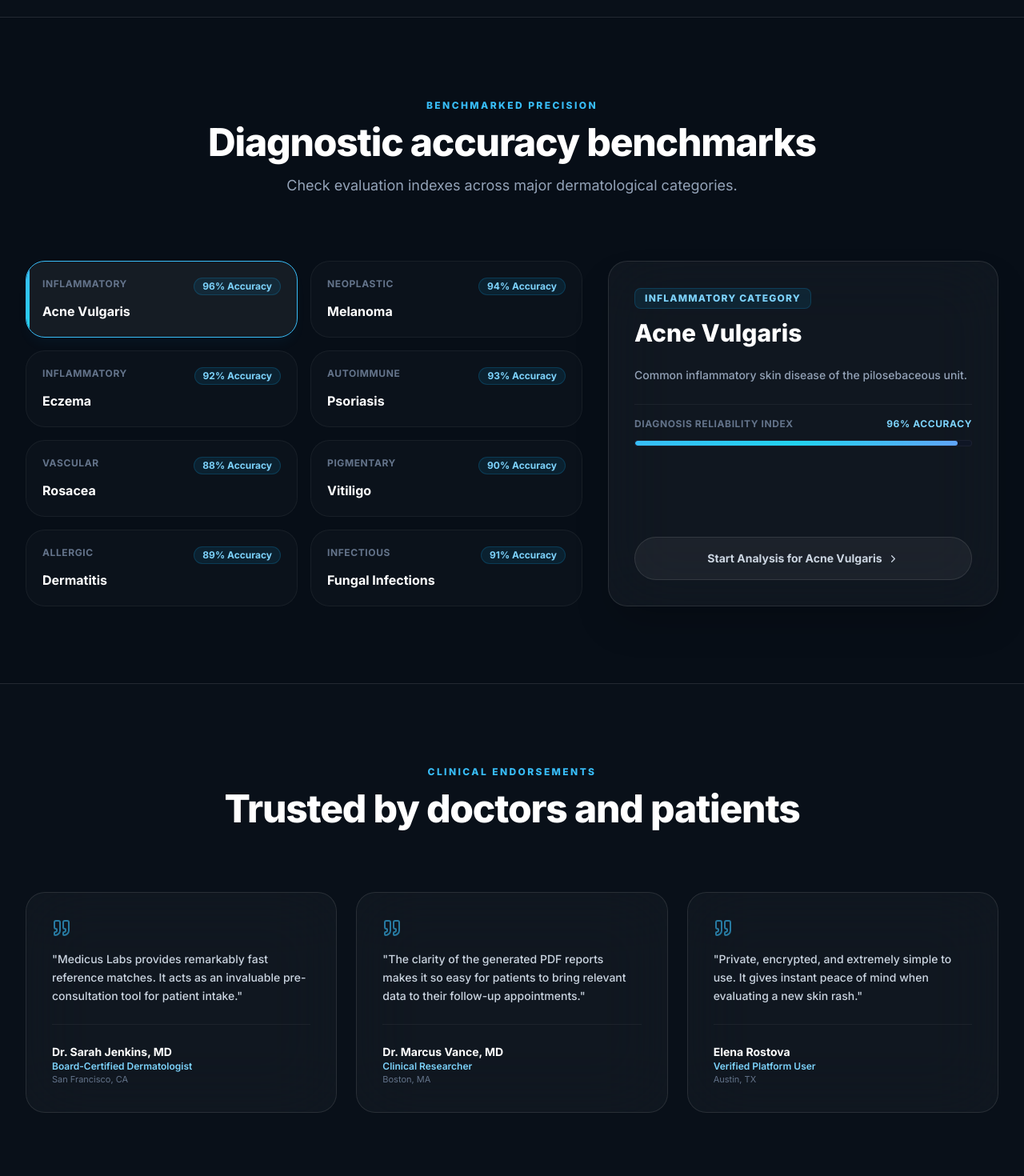
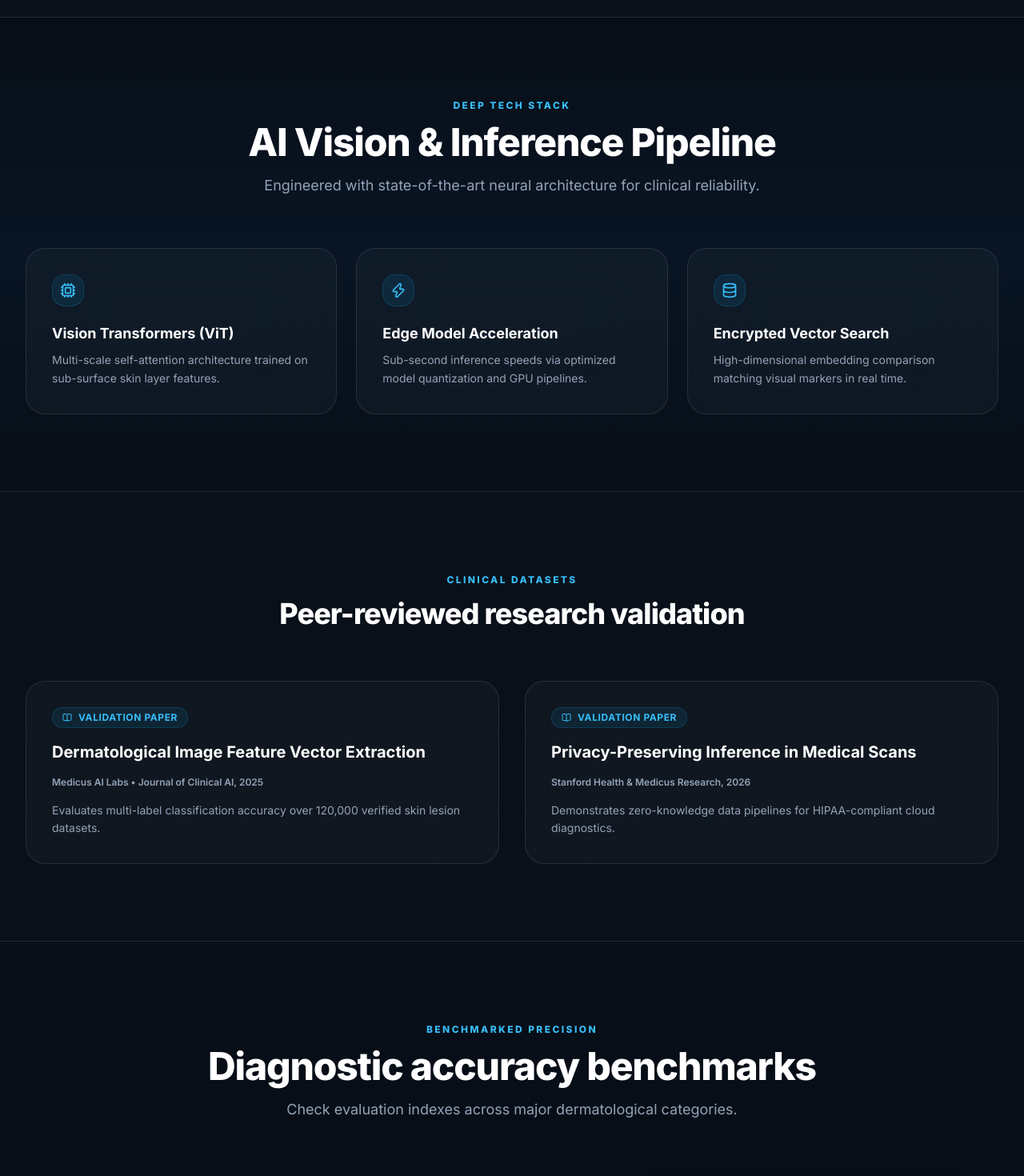
Before and after one commit to mallikarjunr444-gif/labs, a React (Vite) app in the folder frontend/: page / in a window 1280 px wide. Shown: the part 2740-4210 px from the top of the page at 80% size. Built offline with nearby package versions, Linux system fonts and the light colour scheme.

Commit message:
feat(frontend): complete full 10-section layout matching MeetAugust.ai prompt structure

```diff
--- a/frontend/src/pages/Home.tsx
+++ b/frontend/src/pages/Home.tsx
@@ -18,12 +18,16 @@
   Send,
   Plus,
   Minus,
-  CheckCircle2,
   Quote,
   Layers,
   Search,
-  Check,
-  Stethoscope
+  Cpu,
+  Database,
+  BookOpen,
+  MessageSquare,
+  Mail,
+  User,
+  CheckCircle
 } from 'lucide-react';
 import { Link, useNavigate } from 'react-router-dom';
 import VideoCtaSection from '../components/VideoCtaSection';
@@ -249,7 +253,6 @@
       style={{ transformStyle: 'preserve-3d', perspective: 1000 }}
       className={`relative rounded-3xl overflow-hidden bg-white/[0.04] border border-white/10 backdrop-blur-2xl shadow-2xl transition-shadow duration-300 ${className}`}
     >
-      {/* Interactive Radial Glow Background */}
       {isHovered && (
         <div
           className="absolute pointer-events-none rounded-full w-56 h-56 -translate-x-1/2 -translate-y-1/2 blur-3xl transition-opacity duration-300 opacity-60"
@@ -370,24 +373,34 @@
     }
   ];
 
-  const testimonials = [
+  const techCards = [
     {
-      quote: "Medicus Labs provides remarkably fast reference matches. It acts as an invaluable pre-consultation tool for patient intake.",
-      author: "Dr. Sarah Jenkins, MD",
-      role: "Board-Certified Dermatologist",
-      location: "San Francisco, CA"
+      title: "Vision Transformers (ViT)",
+      desc: "Multi-scale self-attention architecture trained on sub-surface skin layer features.",
+      icon: Cpu
     },
     {
-      quote: "The clarity of the generated PDF reports makes it so easy for patients to bring relevant data to their follow-up appointments.",
-      author: "Dr. Marcus Vance, MD",
-      role: "Clinical Researcher",
-      location: "Boston, MA"
+      title: "Edge Model Acceleration",
+      desc: "Sub-second inference speeds via optimized model quantization and GPU pipelines.",
+      icon: Zap
     },
     {
-      quote: "Private, encrypted, and extremely simple to use. It gives instant peace of mind when evaluating a new skin rash.",
-      author: "Elena Rostova",
-      role: "Verified Platform User",
-      location: "Austin, TX"
+      title: "Encrypted Vector Search",
+      desc: "High-dimensional embedding comparison matching visual markers in real time.",
+      icon: Database
+    }
+  ];
+
+  const researchPapers = [
+    {
+      title: "Dermatological Image Feature Vector Extraction",
+      author: "Medicus AI Labs • Journal of Clinical AI, 2025",
+      summary: "Evaluates multi-label classification accuracy over 120,000 verified skin lesion datasets."
+    },
+    {
+      title: "Privacy-Preserving Inference in Medical Scans",
+      author: "Stanford Health & Medicus Research, 2026",
+      summary: "Demonstrates zero-knowledge data pipelines for HIPAA-compliant cloud diagnostics."
     }
   ];
 
@@ -433,27 +446,22 @@
           muted
           loop
           playsInline
-          className="w-full h-full object-cover scale-[1.03] transition-transform duration-1000"
+          className="w-full h-full object-cover scale-[1.03]"
         />
-        {/* Apple-level dark overlay (45%) */}
         <div className="absolute inset-0 bg-gradient-to-b from-slate-950/65 via-slate-950/45 to-[#070e17]" />
-
-        {/* Subtle grid pattern overlay */}
         <div className="absolute inset-0 bg-[linear-gradient(rgba(255,255,255,0.015)_1px,transparent_1px),linear-gradient(90deg,rgba(255,255,255,0.015)_1px,transparent_1px)] bg-[size:56px_56px] opacity-60" />
       </div>
 
-      {/* ── SECTION 1: HERO CONTENT ── */}
+      {/* ── 1. HERO SECTION ── */}
       <section className="relative z-10 min-h-screen pt-36 pb-20 flex items-center px-4 sm:px-6 lg:px-8">
         <div className="max-w-7xl mx-auto w-full grid lg:grid-cols-12 gap-12 items-center">
 
-          {/* Left Column (Text & CTAs) */}
           <motion.div
             className="lg:col-span-7 flex flex-col gap-6"
             initial={{ opacity: 0, y: 30 }}
             animate={{ opacity: 1, y: 0 }}
             transition={{ duration: 0.8, ease: 'easeOut' }}
           >
-            {/* Platform Credibility Pill Badge */}
             <motion.div
               initial={{ opacity: 0, scale: 0.95 }}
               animate={{ opacity: 1, scale: 1 }}
@@ -467,7 +475,6 @@
               </div>
             </motion.div>
 
-            {/* Headline */}
             <div className="space-y-4">
               <h1 className="text-5xl sm:text-6xl lg:text-[5.4rem] font-extrabold font-display leading-[1.04] text-white tracking-tight">
                 Skin intelligence{' '}
@@ -480,7 +487,6 @@
               </p>
             </div>
 
-            {/* Two Premium CTA Buttons */}
             <div className="flex flex-col sm:flex-row items-center gap-4 pt-3">
               <Link to="/analysis" className="w-full sm:w-auto">
                 <button className="w-full sm:w-auto px-8 py-4.5 rounded-full bg-gradient-to-r from-sky-400 via-cyan-400 to-blue-500 hover:shadow-[0_0_30px_rgba(56,189,248,0.4)] text-slate-900 font-bold text-base transition-all duration-300 flex items-center justify-center gap-2 hover:scale-[1.02] active:scale-[0.98]">
@@ -495,7 +501,6 @@
               </Link>
             </div>
 
-            {/* Key Trusts */}
             <div className="flex flex-wrap gap-x-6 gap-y-3 pt-6 border-t border-white/10 text-xs sm:text-sm text-slate-400 font-medium">
               <div className="inline-flex items-center gap-2">
                 <Clock3 size={15} className="text-sky-400" />
@@ -512,20 +517,17 @@
             </div>
           </motion.div>
 
-          {/* Right Column (Interactive 3D Orb & Floating Glass Cards) */}
           <motion.div
             className="lg:col-span-5 relative h-[520px] sm:h-[600px] flex items-center justify-center"
             initial={{ opacity: 0, scale: 0.95 }}
             animate={{ opacity: 1, scale: 1 }}
             transition={{ duration: 0.9, delay: 0.15 }}
           >
-            {/* Visualizer Frame with Backdrop filter */}
             <div className="relative w-80 h-80 sm:w-[22rem] sm:h-[22rem] rounded-full border border-white/10 bg-white/[0.04] backdrop-blur-[25px] shadow-[0_0_50px_rgba(56,189,248,0.15)] overflow-hidden z-10 flex items-center justify-center">
               <div className="absolute inset-0 bg-radial-glow opacity-30" />
               <Interactive3DOrb />
             </div>
 
-            {/* FLOATING GLASS CARD 1 */}
             <motion.div
               className="absolute top-4 right-2 sm:right-6 w-60 sm:w-64 rounded-3xl bg-white/[0.05] border border-white/10 p-5 shadow-2xl backdrop-blur-[30px] z-20"
               animate={{ y: [0, -10, 0] }}
@@ -553,7 +555,6 @@
               </div>
             </motion.div>
 
-            {/* FLOATING GLASS CARD 2 */}
             <motion.div
               className="absolute bottom-8 left-2 sm:left-4 w-52 sm:w-56 rounded-3xl bg-white/[0.05] border border-white/10 p-4.5 shadow-2xl backdrop-blur-[30px] z-20"
               animate={{ y: [0, 10, 0] }}
@@ -572,7 +573,6 @@
           </motion.div>
         </div>
 
-        {/* Scroll Indicator */}
         <motion.div
           className="absolute bottom-8 left-1/2 -translate-x-1/2"
           animate={{ y: [0, 8, 0] }}
@@ -602,7 +602,7 @@
         </button>
       </div>
 
-      {/* ── SECTION 2: AI ANALYSIS DEMO SIMULATOR ── */}
+      {/* ── 2. AI ANALYSIS DEMO SIMULATOR ── */}
       <section className="relative z-10 py-20 px-4 sm:px-6 lg:px-8 max-w-4xl mx-auto">
         <motion.div
           className="rounded-3xl bg-white/[0.04] border border-white/10 backdrop-blur-2xl shadow-2xl p-6 sm:p-8"
@@ -659,7 +659,7 @@
         </motion.div>
       </section>
 
-      {/* ── SECTION 3: FEATURES (3D TILT CARDS) ── */}
+      {/* ── 3. FEATURES (3D TILT CARDS) ── */}
       <section className="relative z-10 py-24 px-4 sm:px-6 lg:px-8 bg-gradient-to-b from-[#070e17] via-[#091524] to-[#070e17]">
         <div className="max-w-7xl mx-auto">
           <div className="text-center max-w-3xl mx-auto mb-20">
@@ -691,7 +691,7 @@
         </div>
       </section>
 
-      {/* ── SECTION 4: HOW IT WORKS (3-STEP TIMELINE) ── */}
+      {/* ── 4. HOW IT WORKS ── */}
       <section className="relative z-10 py-24 px-4 sm:px-6 lg:px-8 bg-white/[0.01] border-y border-white/10">
         <div className="max-w-7xl mx-auto">
           <div className="text-center max-w-3xl mx-auto mb-20">
@@ -731,7 +731,77 @@
         </div>
       </section>
 
-      {/* ── SECTION 5: RESEARCH & MEDICAL ACCURACY ── */}
+      {/* ── 5. TECHNOLOGY ARCHITECTURE ── */}
+      <section className="relative z-10 py-24 px-4 sm:px-6 lg:px-8 bg-gradient-to-b from-[#070e17] via-[#091524] to-[#070e17]">
+        <div className="max-w-7xl mx-auto">
+          <div className="text-center max-w-3xl mx-auto mb-16">
+            <span className="text-xs font-extrabold uppercase tracking-[0.2em] text-sky-400">Deep Tech Stack</span>
+            <h2 className="text-4xl md:text-5xl font-extrabold tracking-tight text-white mt-3 mb-4">
+              AI Vision &amp; Inference Pipeline
+            </h2>
+            <p className="text-slate-400 text-base sm:text-lg">
+              Engineered with state-of-the-art neural architecture for clinical reliability.
+            </p>
+          </div>
+
+          <div className="grid md:grid-cols-3 gap-6">
+            {techCards.map((tech, idx) => {
+              const Icon = tech.icon;
+              return (
+                <motion.div
+                  key={idx}
+                  className="rounded-3xl bg-white/[0.03] border border-white/10 p-8 backdrop-blur-2xl hover:border-sky-400/40 transition duration-300"
+                  initial={{ opacity: 0, y: 15 }}
+                  whileInView={{ opacity: 1, y: 0 }}
+                  transition={{ delay: idx * 0.08 }}
+                  viewport={{ once: true }}
+                >
+                  <div className="w-10 h-10 rounded-2xl bg-sky-500/10 border border-sky-500/20 text-sky-400 flex items-center justify-center mb-5">
+                    <Icon size={20} />
+                  </div>
+                  <h3 className="text-lg font-bold text-white mb-2">{tech.title}</h3>
+                  <p className="text-slate-400 text-sm leading-relaxed">{tech.desc}</p>
+                </motion.div>
+              );
+            })}
+          </div>
+        </div>
+      </section>
+
+      {/* ── 6. RESEARCH & CLINICAL PAPERS ── */}
+      <section className="relative z-10 py-24 px-4 sm:px-6 lg:px-8 bg-white/[0.01] border-y border-white/10">
+        <div className="max-w-7xl mx-auto">
+          <div className="text-center max-w-3xl mx-auto mb-16">
+            <span className="text-xs font-extrabold uppercase tracking-[0.2em] text-sky-400">Clinical Datasets</span>
+            <h2 className="text-4xl font-extrabold tracking-tight text-white mt-3 mb-4">
+              Peer-reviewed research validation
+            </h2>
+          </div>
+
+          <div className="grid md:grid-cols-2 gap-8">
+            {researchPapers.map((paper, idx) => (
+              <motion.div
+                key={idx}
+                className="rounded-3xl bg-white/[0.03] border border-white/10 p-8 backdrop-blur-2xl space-y-4"
+                initial={{ opacity: 0, y: 15 }}
+                whileInView={{ opacity: 1, y: 0 }}
+                transition={{ delay: idx * 0.1 }}
+                viewport={{ once: true }}
+              >
+                <div className="inline-flex items-center gap-2 text-xs font-bold text-sky-400 uppercase tracking-wider bg-sky-500/10 px-3 py-1 rounded-full border border-sky-500/20">
+                  <BookOpen size={12} />
+                  Validation Paper
+                </div>
+                <h3 className="text-xl font-bold text-white">{paper.title}</h3>
+                <p className="text-xs text-slate-400 font-semibold">{paper.author}</p>
+                <p className="text-slate-400 text-sm leading-relaxed">{paper.summary}</p>
+              </motion.div>
+            ))}
+          </div>
+        </div>
+      </section>
+
+      {/* ── 7. MEDICAL ACCURACY BENCHMARKS ── */}
       <section className="relative z-10 py-24 px-4 sm:px-6 lg:px-8">
         <div className="max-w-7xl mx-auto">
           <div className="text-center max-w-3xl mx-auto mb-20">
@@ -745,8 +815,6 @@
           </div>
 
           <div className="grid lg:grid-cols-12 gap-8 items-start">
-
-            {/* Condition List (Left) */}
             <div className="lg:col-span-7 grid grid-cols-1 sm:grid-cols-2 gap-4">
               {conditions.map((item, index) => (
                 <motion.div
@@ -775,7 +843,6 @@
               ))}
             </div>
 
-            {/* Condition Detail Preview (Right) */}
             <div className="lg:col-span-5 h-full">
               <AnimatePresence mode="wait">
                 {activeCondition !== null && (
@@ -831,42 +898,7 @@
         </div>
       </section>
 
-      {/* ── SECTION 6: TESTIMONIALS ── */}
-      <section className="relative z-10 py-24 px-4 sm:px-6 lg:px-8 bg-white/[0.01] border-t border-white/10">
-        <div className="max-w-7xl mx-auto">
-          <div className="text-center max-w-3xl mx-auto mb-20">
-            <span className="text-xs font-extrabold uppercase tracking-[0.2em] text-sky-400">Clinical Endorsements</span>
-            <h2 className="text-4xl md:text-5xl font-extrabold tracking-tight text-white mt-3 mb-4">
-              Trusted by doctors and patients
-            </h2>
-          </div>
-
-          <div className="grid md:grid-cols-3 gap-6">
-            {testimonials.map((item, idx) => (
-              <motion.div
-                key={idx}
-                className="rounded-3xl bg-white/[0.03] border border-white/10 p-8 backdrop-blur-2xl flex flex-col justify-between"
-                initial={{ opacity: 0, y: 15 }}
-                whileInView={{ opacity: 1, y: 0 }}
-                transition={{ delay: idx * 0.08 }}
-                viewport={{ once: true }}
-              >
-                <div className="space-y-4">
-                  <Quote size={24} className="text-sky-400 opacity-60" />
-                  <p className="text-slate-300 text-sm leading-relaxed font-medium">"{item.quote}"</p>
-                </div>
-                <div className="pt-6 border-t border-white/5 mt-6">
-                  <h4 className="text-white font-bold text-sm">{item.author}</h4>
-                  <p className="text-xs text-sky-300 font-semibold">{item.role}</p>
-                  <p className="text-[11px] text-slate-500">{item.location}</p>
-                </div>
-              </motion.div>
-            ))}
-          </div>
-        </div>
-      </section>
-
-      {/* ── SECTION 7: FAQ ACCORDION ── */}
+      {/* ── 8. FAQ ACCORDION ── */}
       <section className="relative z-10 py-24 px-4 sm:px-6 lg:px-8 max-w-4xl mx-auto">
         <div className="text-center mb-16">
           <span className="text-xs font-extrabold uppercase tracking-[0.2em] text-sky-400">Got Questions?</span>
@@ -906,8 +938,25 @@
         </div>
       </section>
 
-      {/* ── SECTION 8: PUBLIC ACCESS PORTAL ── */}
-      <section className="relative z-10 py-24 px-4 sm:px-6 lg:px-8 max-w-7xl mx-auto border-t border-white/10">
+      {/* ── 9. CONTACT & CONSULT TEASER ── */}
+      <section className="relative z-10 py-20 px-4 sm:px-6 lg:px-8 max-w-5xl mx-auto">
+        <div className="rounded-3xl bg-gradient-to-r from-sky-500/10 via-cyan-500/10 to-blue-500/10 border border-sky-500/20 p-8 sm:p-12 text-center backdrop-blur-2xl space-y-6">
+          <h2 className="text-3xl sm:text-4xl font-extrabold text-white">Have custom research or enterprise requirements?</h2>
+          <p className="text-slate-300 text-base max-w-xl mx-auto leading-relaxed">
+            Connect with our medical AI team for API integrations, clinical trials, or hospital system partnerships.
+          </p>
+          <div className="pt-2">
+            <Link to="/contact">
+              <button className="px-8 py-4 rounded-full bg-gradient-to-r from-sky-400 to-cyan-400 text-slate-950 font-bold text-sm hover:shadow-[0_0_25px_rgba(56,189,248,0.4)] transition">
+                Contact Medical Team
+              </button>
+            </Link>
+          </div>
+        </div>
+      </section>
+
+      {/* ── 10. PUBLIC ACCESS PORTAL & PREMIUM FOOTER ── */}
+      <section className="relative z-10 py-20 px-4 sm:px-6 lg:px-8 max-w-7xl mx-auto border-t border-white/10">
         <div className="text-center max-w-3xl mx-auto mb-16">
           <span className="text-xs font-extrabold uppercase tracking-[0.2em] text-sky-400">Public Portal</span>
           <h2 className="text-4xl font-extrabold tracking-tight text-white mt-3 mb-4">
@@ -946,12 +995,10 @@
         </div>
       </section>
 
-      {/* ── VIDEO CALL TO ACTION ── */}
       <section className="relative z-10 border-t border-white/10">
         <VideoCtaSection />
       </section>
 
-      {/* ── PREMIUM FOOTER ── */}
       <PremiumFooter />
     </div>
   );
```
